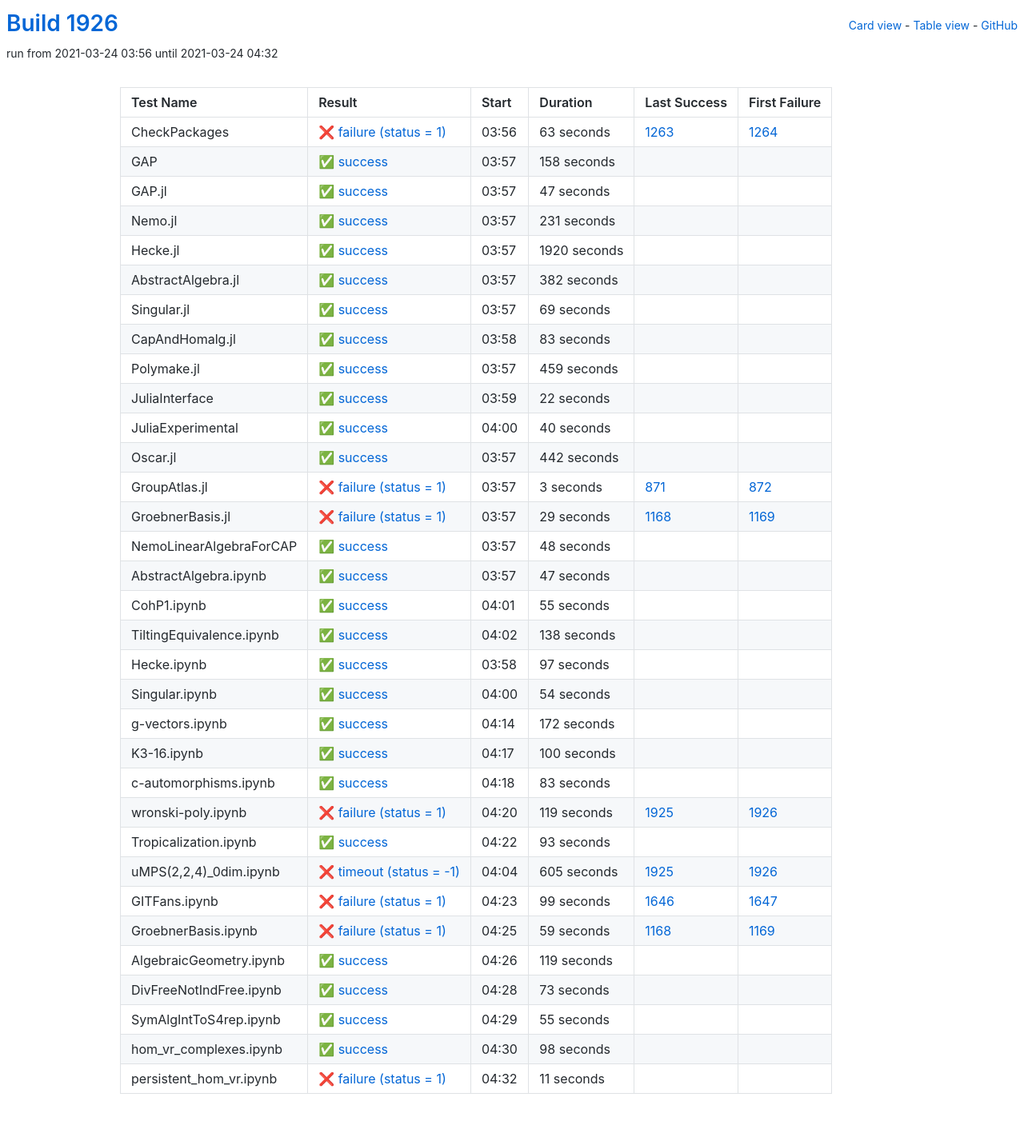
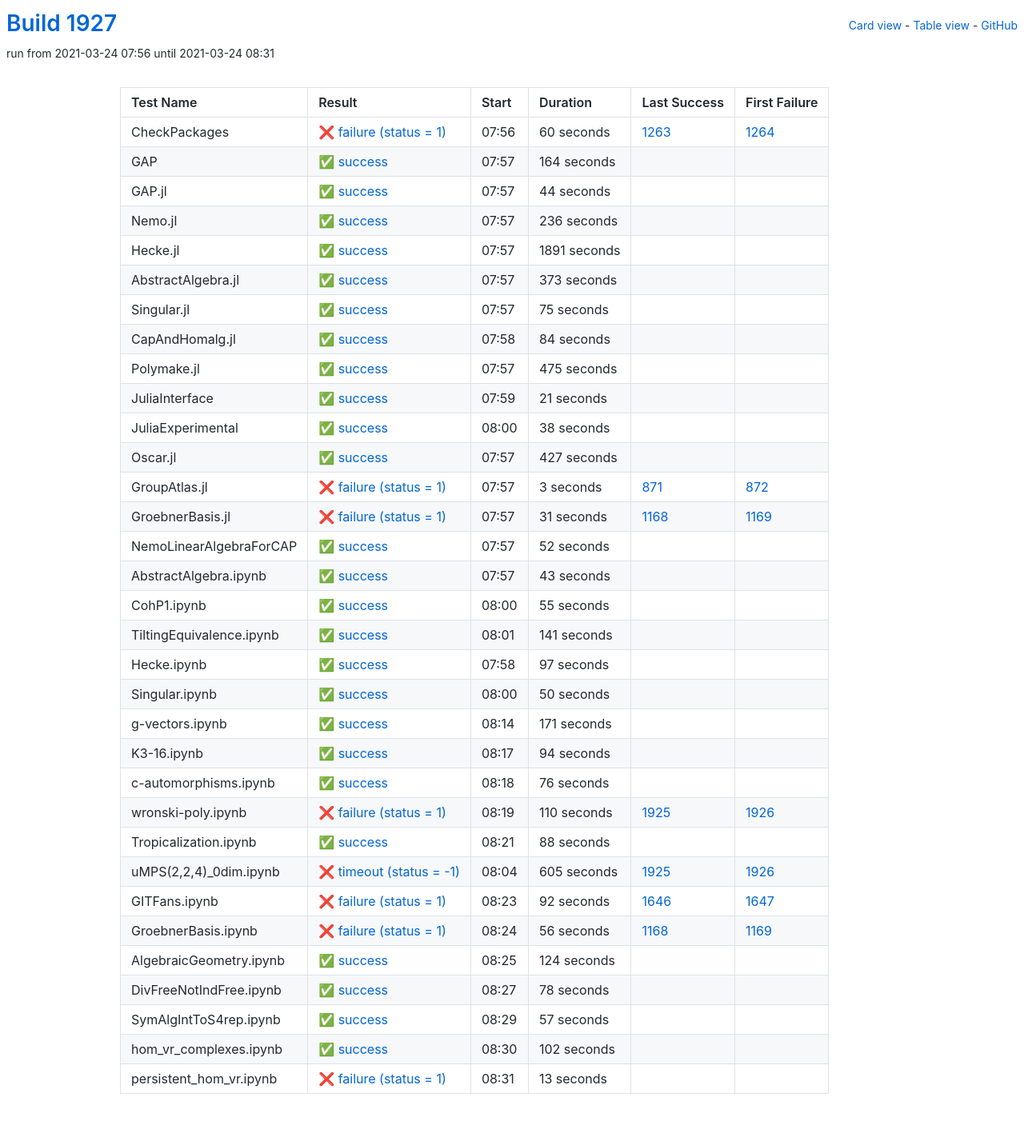
Before and after one commit to oscar-system/oscar-ci-status-stable, a Jekyll site: the page built from table.html, in a window 1280 px wide. Shown: the whole page at 80% size. Built offline with Jekyll 4.4.1, drawn with Linux system fonts in a browser that asks for light colours.

Commit message:
Build #1927

```diff
--- a/_data/ci.yml
+++ b/_data/ci.yml
@@ -1,6 +1,6 @@
 ---
-build: 1926
-build_url: https://oscarci.mathematik.uni-kl.de/job/oscar-stable/1926/
+build: 1927
+build_url: https://oscarci.mathematik.uni-kl.de/job/oscar-stable/1927/
 job: oscar-stable
 organization: oscar-system
 repo: oscar-ci-status-stable
@@ -8,152 +8,152 @@ repourl: https://github.com/oscar-system/oscar-ci-status-stable
 tests:
 - name: CheckPackages
   id: checkpackages
-  log: https://oscarci.mathematik.uni-kl.de/job/oscar-stable/1926/artifact/logs/build-1926/CheckPackages.log
-  start: 2021-03-24 03:56
+  log: https://oscarci.mathematik.uni-kl.de/job/oscar-stable/1927/artifact/logs/build-1927/CheckPackages.log
+  start: 2021-03-24 07:56
   success: false
   exitcode: 1
   status: failure
-  duration: 63
+  duration: 60
   last_success: 1263
   last_success_url: https://oscarci.mathematik.uni-kl.de/job/oscar-stable/1263/
   first_failure: 1264
   first_failure_url: https://oscarci.mathematik.uni-kl.de/job/oscar-stable/1264/
 - name: GAP
   id: gap
-  log: https://oscarci.mathematik.uni-kl.de/job/oscar-stable/1926/artifact/logs/build-1926/GAP.log
-  start: 2021-03-24 03:57
+  log: https://oscarci.mathematik.uni-kl.de/job/oscar-stable/1927/artifact/logs/build-1927/GAP.log
+  start: 2021-03-24 07:57
   success: true
   exitcode: 0
   status: success
-  duration: 158
+  duration: 164
   last_success: false
   last_success_url:
   first_failure: false
   first_failure_url:
 - name: GAP.jl
   id: gap-jl
-  log: https://oscarci.mathematik.uni-kl.de/job/oscar-stable/1926/artifact/logs/build-1926/GAP.jl.log
-  start: 2021-03-24 03:57
+  log: https://oscarci.mathematik.uni-kl.de/job/oscar-stable/1927/artifact/logs/build-1927/GAP.jl.log
+  start: 2021-03-24 07:57
   success: true
   exitcode: 0
   status: success
-  duration: 47
+  duration: 44
   last_success: false
   last_success_url:
   first_failure: false
   first_failure_url:
 - name: Nemo.jl
   id: nemo-jl
-  log: https://oscarci.mathematik.uni-kl.de/job/oscar-stable/1926/artifact/logs/build-1926/Nemo.jl.log
-  start: 2021-03-24 03:57
+  log: https://oscarci.mathematik.uni-kl.de/job/oscar-stable/1927/artifact/logs/build-1927/Nemo.jl.log
+  start: 2021-03-24 07:57
   success: true
   exitcode: 0
   status: success
-  duration: 231
+  duration: 236
   last_success: false
   last_success_url:
   first_failure: false
   first_failure_url:
 - name: Hecke.jl
   id: hecke-jl
-  log: https://oscarci.mathematik.uni-kl.de/job/oscar-stable/1926/artifact/logs/build-1926/Hecke.jl.log
-  start: 2021-03-24 03:57
+  log: https://oscarci.mathematik.uni-kl.de/job/oscar-stable/1927/artifact/logs/build-1927/Hecke.jl.log
+  start: 2021-03-24 07:57
   success: true
   exitcode: 0
   status: success
-  duration: 1920
+  duration: 1891
   last_success: false
   last_success_url:
   first_failure: false
   first_failure_url:
 - name: AbstractAlgebra.jl
   id: abstractalgebra-jl
-  log: https://oscarci.mathematik.uni-kl.de/job/oscar-stable/1926/artifact/logs/build-1926/AbstractAlgebra.jl.log
-  start: 2021-03-24 03:57
+  log: https://oscarci.mathematik.uni-kl.de/job/oscar-stable/1927/artifact/logs/build-1927/AbstractAlgebra.jl.log
+  start: 2021-03-24 07:57
   success: true
   exitcode: 0
   status: success
-  duration: 382
+  duration: 373
   last_success: false
   last_success_url:
   first_failure: false
   first_failure_url:
 - name: Singular.jl
   id: singular-jl
-  log: https://oscarci.mathematik.uni-kl.de/job/oscar-stable/1926/artifact/logs/build-1926/Singular.jl.log
-  start: 2021-03-24 03:57
+  log: https://oscarci.mathematik.uni-kl.de/job/oscar-stable/1927/artifact/logs/build-1927/Singular.jl.log
+  start: 2021-03-24 07:57
   success: true
   exitcode: 0
   status: success
-  duration: 69
+  duration: 75
   last_success: false
   last_success_url:
   first_failure: false
   first_failure_url:
 - name: CapAndHomalg.jl
   id: capandhomalg-jl
-  log: https://oscarci.mathematik.uni-kl.de/job/oscar-stable/1926/artifact/logs/build-1926/CapAndHomalg.jl.log
-  start: 2021-03-24 03:58
+  log: https://oscarci.mathematik.uni-kl.de/job/oscar-stable/1927/artifact/logs/build-1927/CapAndHomalg.jl.log
+  start: 2021-03-24 07:58
   success: true
   exitcode: 0
   status: success
-  duration: 83
+  duration: 84
   last_success: false
   last_success_url:
   first_failure: false
   first_failure_url:
 - name: Polymake.jl
   id: polymake-jl
-  log: https://oscarci.mathematik.uni-kl.de/job/oscar-stable/1926/artifact/logs/build-1926/Polymake.jl.log
-  start: 2021-03-24 03:57
+  log: https://oscarci.mathematik.uni-kl.de/job/oscar-stable/1927/artifact/logs/build-1927/Polymake.jl.log
+  start: 2021-03-24 07:57
   success: true
   exitcode: 0
   status: success
-  duration: 459
+  duration: 475
   last_success: false
   last_success_url:
   first_failure: false
   first_failure_url:
 - name: JuliaInterface
   id: juliainterface
-  log: https://oscarci.mathematik.uni-kl.de/job/oscar-stable/1926/artifact/logs/build-1926/JuliaInterface.log
-  start: 2021-03-24 03:59
+  log: https://oscarci.mathematik.uni-kl.de/job/oscar-stable/1927/artifact/logs/build-1927/JuliaInterface.log
+  start: 2021-03-24 07:59
   success: true
   exitcode: 0
   status: success
-  duration: 22
+  duration: 21
   last_success: false
   last_success_url:
   first_failure: false
   first_failure_url:
 - name: JuliaExperimental
   id: juliaexperimental
-  log: https://oscarci.mathematik.uni-kl.de/job/oscar-stable/1926/artifact/logs/build-1926/JuliaExperimental.log
-  start: 2021-03-24 04:00
+  log: https://oscarci.mathematik.uni-kl.de/job/oscar-stable/1927/artifact/logs/build-1927/JuliaExperimental.log
+  start: 2021-03-24 08:00
   success: true
   exitcode: 0
   status: success
-  duration: 40
+  duration: 38
   last_success: false
   last_success_url:
   first_failure: false
   first_failure_url:
 - name: Oscar.jl
   id: oscar-jl
-  log: https://oscarci.mathematik.uni-kl.de/job/oscar-stable/1926/artifact/logs/build-1926/Oscar.jl.log
-  start: 2021-03-24 03:57
+  log: https://oscarci.mathematik.uni-kl.de/job/oscar-stable/1927/artifact/logs/build-1927/Oscar.jl.log
+  start: 2021-03-24 07:57
   success: true
   exitcode: 0
   status: success
-  duration: 442
+  duration: 427
   last_success: false
   last_success_url:
   first_failure: false
   first_failure_url:
 - name: GroupAtlas.jl
   id: groupatlas-jl
-  log: https://oscarci.mathematik.uni-kl.de/job/oscar-stable/1926/artifact/logs/build-1926/GroupAtlas.jl.log
-  start: 2021-03-24 03:57
+  log: https://oscarci.mathematik.uni-kl.de/job/oscar-stable/1927/artifact/logs/build-1927/GroupAtlas.jl.log
+  start: 2021-03-24 07:57
   success: false
   exitcode: 1
   status: failure
@@ -164,44 +164,44 @@ tests:
   first_failure_url: https://oscarci.mathematik.uni-kl.de/job/oscar-stable/872/
 - name: GroebnerBasis.jl
   id: groebnerbasis-jl
-  log: https://oscarci.mathematik.uni-kl.de/job/oscar-stable/1926/artifact/logs/build-1926/GroebnerBasis.jl.log
-  start: 2021-03-24 03:57
+  log: https://oscarci.mathematik.uni-kl.de/job/oscar-stable/1927/artifact/logs/build-1927/GroebnerBasis.jl.log
+  start: 2021-03-24 07:57
   success: false
   exitcode: 1
   status: failure
-  duration: 29
+  duration: 31
   last_success: 1168
   last_success_url: https://oscarci.mathematik.uni-kl.de/job/oscar-stable/1168/
   first_failure: 1169
   first_failure_url: https://oscarci.mathematik.uni-kl.de/job/oscar-stable/1169/
 - name: NemoLinearAlgebraForCAP
   id: nemolinearalgebraforcap
-  log: https://oscarci.mathematik.uni-kl.de/job/oscar-stable/1926/artifact/logs/build-1926/NemoLinearAlgebraForCAP.log
-  start: 2021-03-24 03:57
+  log: https://oscarci.mathematik.uni-kl.de/job/oscar-stable/1927/artifact/logs/build-1927/NemoLinearAlgebraForCAP.log
+  start: 2021-03-24 07:57
   success: true
   exitcode: 0
   status: success
-  duration: 48
+  duration: 52
   last_success: false
   last_success_url:
   first_failure: false
   first_failure_url:
 - name: AbstractAlgebra.ipynb
   id: abstractalgebra-ipynb
-  log: https://oscarci.mathematik.uni-kl.de/job/oscar-stable/1926/artifact/logs/build-1926/AbstractAlgebra.ipynb.log
-  start: 2021-03-24 03:57
+  log: https://oscarci.mathematik.uni-kl.de/job/oscar-stable/1927/artifact/logs/build-1927/AbstractAlgebra.ipynb.log
+  start: 2021-03-24 07:57
   success: true
   exitcode: 0
   status: success
-  duration: 47
+  duration: 43
   last_success: false
   last_success_url:
   first_failure: false
   first_failure_url:
 - name: CohP1.ipynb
   id: cohp1-ipynb
-  log: https://oscarci.mathematik.uni-kl.de/job/oscar-stable/1926/artifact/logs/build-1926/CohP1.ipynb.log
-  start: 2021-03-24 04:01
+  log: https://oscarci.mathematik.uni-kl.de/job/oscar-stable/1927/artifact/logs/build-1927/CohP1.ipynb.log
+  start: 2021-03-24 08:00
   success: true
   exitcode: 0
   status: success
@@ -212,20 +212,20 @@ tests:
   first_failure_url:
 - name: TiltingEquivalence.ipynb
   id: tiltingequivalence-ipynb
-  log: https://oscarci.mathematik.uni-kl.de/job/oscar-stable/1926/artifact/logs/build-1926/TiltingEquivalence.ipynb.log
-  start: 2021-03-24 04:02
+  log: https://oscarci.mathematik.uni-kl.de/job/oscar-stable/1927/artifact/logs/build-1927/TiltingEquivalence.ipynb.log
+  start: 2021-03-24 08:01
   success: true
   exitcode: 0
   status: success
-  duration: 138
+  duration: 141
   last_success: false
   last_success_url:
   first_failure: false
   first_failure_url:
 - name: Hecke.ipynb
   id: hecke-ipynb
-  log: https://oscarci.mathematik.uni-kl.de/job/oscar-stable/1926/artifact/logs/build-1926/Hecke.ipynb.log
-  start: 2021-03-24 03:58
+  log: https://oscarci.mathematik.uni-kl.de/job/oscar-stable/1927/artifact/logs/build-1927/Hecke.ipynb.log
+  start: 2021-03-24 07:58
   success: true
   exitcode: 0
   status: success
@@ -236,80 +236,80 @@ tests:
   first_failure_url:
 - name: Singular.ipynb
   id: singular-ipynb
-  log: https://oscarci.mathematik.uni-kl.de/job/oscar-stable/1926/artifact/logs/build-1926/Singular.ipynb.log
-  start: 2021-03-24 04:00
+  log: https://oscarci.mathematik.uni-kl.de/job/oscar-stable/1927/artifact/logs/build-1927/Singular.ipynb.log
+  start: 2021-03-24 08:00
   success: true
   exitcode: 0
   status: success
-  duration: 54
+  duration: 50
   last_success: false
   last_success_url:
   first_failure: false
   first_failure_url:
 - name: g-vectors.ipynb
   id: g-vectors-ipynb
-  log: https://oscarci.mathematik.uni-kl.de/job/oscar-stable/1926/artifact/logs/build-1926/g-vectors.ipynb.log
-  start: 2021-03-24 04:14
+  log: https://oscarci.mathematik.uni-kl.de/job/oscar-stable/1927/artifact/logs/build-1927/g-vectors.ipynb.log
+  start: 2021-03-24 08:14
   success: true
   exitcode: 0
   status: success
-  duration: 172
+  duration: 171
   last_success: false
   last_success_url:
   first_failure: false
   first_failure_url:
 - name: K3-16.ipynb
   id: k3-16-ipynb
-  log: https://oscarci.mathematik.uni-kl.de/job/oscar-stable/1926/artifact/logs/build-1926/K3-16.ipynb.log
-  start: 2021-03-24 04:17
+  log: https://oscarci.mathematik.uni-kl.de/job/oscar-stable/1927/artifact/logs/build-1927/K3-16.ipynb.log
+  start: 2021-03-24 08:17
   success: true
   exitcode: 0
   status: success
-  duration: 100
+  duration: 94
   last_success: false
   last_success_url:
   first_failure: false
   first_failure_url:
 - name: c-automorphisms.ipynb
   id: c-automorphisms-ipynb
-  log: https://oscarci.mathematik.uni-kl.de/job/oscar-stable/1926/artifact/logs/build-1926/c-automorphisms.ipynb.log
-  start: 2021-03-24 04:18
+  log: https://oscarci.mathematik.uni-kl.de/job/oscar-stable/1927/artifact/logs/build-1927/c-automorphisms.ipynb.log
+  start: 2021-03-24 08:18
   success: true
   exitcode: 0
   status: success
-  duration: 83
+  duration: 76
   last_success: false
   last_success_url:
   first_failure: false
   first_failure_url:
 - name: wronski-poly.ipynb
   id: wronski-poly-ipynb
-  log: https://oscarci.mathematik.uni-kl.de/job/oscar-stable/1926/artifact/logs/build-1926/wronski-poly.ipynb.log
-  start: 2021-03-24 04:20
+  log: https://oscarci.mathematik.uni-kl.de/job/oscar-stable/1927/artifact/logs/build-1927/wronski-poly.ipynb.log
+  start: 2021-03-24 08:19
   success: false
   exitcode: 1
   status: failure
-  duration: 119
+  duration: 110
   last_success: 1925
   last_success_url: https://oscarci.mathematik.uni-kl.de/job/oscar-stable/1925/
   first_failure: 1926
   first_failure_url: https://oscarci.mathematik.uni-kl.de/job/oscar-stable/1926/
 - name: Tropicalization.ipynb
   id: tropicalization-ipynb
-  log: https://oscarci.mathematik.uni-kl.de/job/oscar-stable/1926/artifact/logs/build-1926/Tropicalization.ipynb.log
-  start: 2021-03-24 04:22
+  log: https://oscarci.mathematik.uni-kl.de/job/oscar-stable/1927/artifact/logs/build-1927/Tropicalization.ipynb.log
+  start: 2021-03-24 08:21
   success: true
   exitcode: 0
   status: success
-  duration: 93
+  duration: 88
   last_success: false
   last_success_url:
   first_failure: false
   first_failure_url:
 - name: uMPS(2,2,4)_0dim.ipynb
   id: umps-2-2-4-0dim-ipynb
-  log: https://oscarci.mathematik.uni-kl.de/job/oscar-stable/1926/artifact/logs/build-1926/uMPS-2-2-4-_0dim.ipynb.log
-  start: 2021-03-24 04:04
+  log: https://oscarci.mathematik.uni-kl.de/job/oscar-stable/1927/artifact/logs/build-1927/uMPS-2-2-4-_0dim.ipynb.log
+  start: 2021-03-24 08:04
   success: false
   exitcode: -1
   status: timeout
@@ -320,84 +320,84 @@ tests:
   first_failure_url: https://oscarci.mathematik.uni-kl.de/job/oscar-stable/1926/
 - name: GITFans.ipynb
   id: gitfans-ipynb
-  log: https://oscarci.mathematik.uni-kl.de/job/oscar-stable/1926/artifact/logs/build-1926/GITFans.ipynb.log
-  start: 2021-03-24 04:23
+  log: https://oscarci.mathematik.uni-kl.de/job/oscar-stable/1927/artifact/logs/build-1927/GITFans.ipynb.log
+  start: 2021-03-24 08:23
   success: false
   exitcode: 1
   status: failure
-  duration: 99
+  duration: 92
   last_success: 1646
   last_success_url: https://oscarci.mathematik.uni-kl.de/job/oscar-stable/1646/
   first_failure: 1647
   first_failure_url: https://oscarci.mathematik.uni-kl.de/job/oscar-stable/1647/
 - name: GroebnerBasis.ipynb
   id: groebnerbasis-ipynb
-  log: https://oscarci.mathematik.uni-kl.de/job/oscar-stable/1926/artifact/logs/build-1926/GroebnerBasis.ipynb.log
-  start: 2021-03-24 04:25
+  log: https://oscarci.mathematik.uni-kl.de/job/oscar-stable/1927/artifact/logs/build-1927/GroebnerBasis.ipynb.log
+  start: 2021-03-24 08:24
   success: false
   exitcode: 1
   status: failure
-  duration: 59
+  duration: 56
   last_success: 1168
   last_success_url: https://oscarci.mathematik.uni-kl.de/job/oscar-stable/1168/
   first_failure: 1169
   first_failure_url: https://oscarci.mathematik.uni-kl.de/job/oscar-stable/1169/
 - name: AlgebraicGeometry.ipynb
   id: algebraicgeometry-ipynb
-  log: https://oscarci.mathematik.uni-kl.de/job/oscar-stable/1926/artifact/logs/build-1926/AlgebraicGeometry.ipynb.log
-  start: 2021-03-24 04:26
+  log: https://oscarci.mathematik.uni-kl.de/job/oscar-stable/1927/artifact/logs/build-1927/AlgebraicGeometry.ipynb.log
+  start: 2021-03-24 08:25
   success: true
   exitcode: 0
   status: success
-  duration: 119
+  duration: 124
   last_success: false
   last_success_url:
   first_failure: false
   first_failure_url:
 - name: DivFreeNotIndFree.ipynb
   id: divfreenotindfree-ipynb
-  log: https://oscarci.mathematik.uni-kl.de/job/oscar-stable/1926/artifact/logs/build-1926/DivFreeNotIndFree.ipynb.log
-  start: 2021-03-24 04:28
+  log: https://oscarci.mathematik.uni-kl.de/job/oscar-stable/1927/artifact/logs/build-1927/DivFreeNotIndFree.ipynb.log
+  start: 2021-03-24 08:27
   success: true
   exitcode: 0
   status: success
-  duration: 73
+  duration: 78
   last_success: false
   last_success_url:
   first_failure: false
   first_failure_url:
 - name: SymAlgIntToS4rep.ipynb
   id: symalginttos4rep-ipynb
-  log: https://oscarci.mathematik.uni-kl.de/job/oscar-stable/1926/artifact/logs/build-1926/SymAlgIntToS4rep.ipynb.log
-  start: 2021-03-24 04:29
+  log: https://oscarci.mathematik.uni-kl.de/job/oscar-stable/1927/artifact/logs/build-1927/SymAlgIntToS4rep.ipynb.log
+  start: 2021-03-24 08:29
   success: true
   exitcode: 0
   status: success
-  duration: 55
+  duration: 57
   last_success: false
   last_success_url:
   first_failure: false
   first_failure_url:
 - name: hom_vr_complexes.ipynb
   id: hom-vr-complexes-ipynb
-  log: https://oscarci.mathematik.uni-kl.de/job/oscar-stable/1926/artifact/logs/build-1926/hom_vr_complexes.ipynb.log
-  start: 2021-03-24 04:30
+  log: https://oscarci.mathematik.uni-kl.de/job/oscar-stable/1927/artifact/logs/build-1927/hom_vr_complexes.ipynb.log
+  start: 2021-03-24 08:30
   success: true
   exitcode: 0
   status: success
-  duration: 98
+  duration: 102
   last_success: false
   last_success_url:
   first_failure: false
   first_failure_url:
 - name: persistent_hom_vr.ipynb
   id: persistent-hom-vr-ipynb
-  log: https://oscarci.mathematik.uni-kl.de/job/oscar-stable/1926/artifact/logs/build-1926/persistent_hom_vr.ipynb.log
-  start: 2021-03-24 04:32
+  log: https://oscarci.mathematik.uni-kl.de/job/oscar-stable/1927/artifact/logs/build-1927/persistent_hom_vr.ipynb.log
+  start: 2021-03-24 08:31
   success: false
   exitcode: 1
   status: failure
-  duration: 11
+  duration: 13
   last_success: false
   last_success_url:
   first_failure: false
```
Also changed, not shown: README.md.
